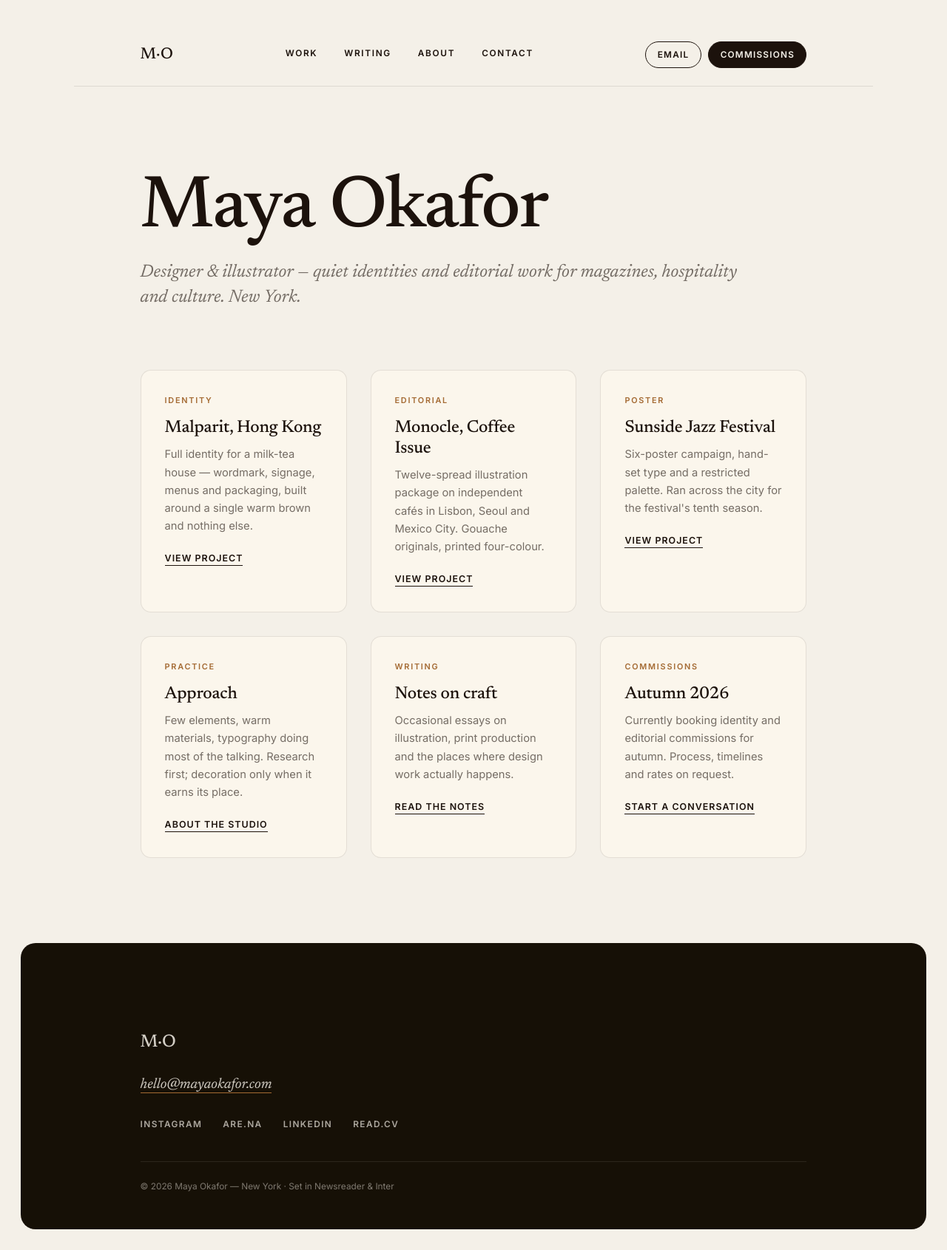
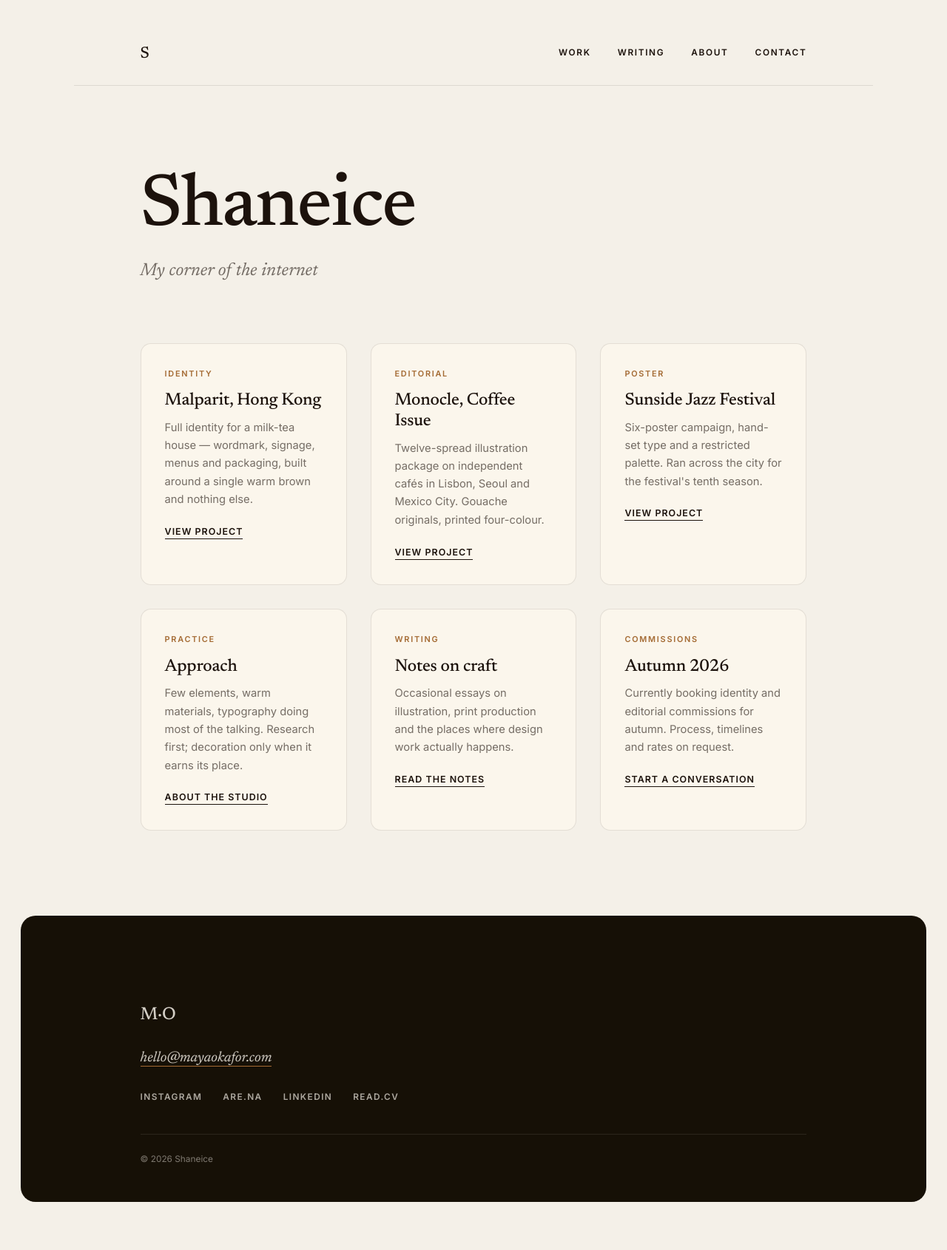
Before and after one commit to dorgnahs/playground, a plain HTML site: page index-3.html in a window 1280 px wide. Shown: the whole page at 74% size. After the commit the page ends 1653 px from the top, so only its background shows below. Drawn offline with Linux system fonts and the light colour scheme.

Commit message:
Update index-3.html for Shaneice branding

```diff
--- a/index-3.html
+++ b/index-3.html
@@ -3,12 +3,12 @@
 <head>
 <meta charset="UTF-8">
 <meta name="viewport" content="width=device-width, initial-scale=1.0">
-<title>Maya Okafor — Designer &amp; Illustrator</title>
-<meta name="description" content="Maya Okafor — designer and illustrator, New York.">
+<title>Shaneice</title>
+<meta name="description" content="Shaneice">
 
 <!-- ============================================================
   QUICK START
-  1. Find/replace "Maya Okafor" (also update <title>).
+  1. Find/replace "Shaneice" (also update <title>).
   2. Edit nav links to point at your subpages.
   3. Rewrite the hero title/subtitle and the six grid cards.
      Each card: a small-caps tag, a title, body text, and a link.
@@ -26,24 +26,19 @@
 
 <!-- ============ NAV (wireframe: logo / links / actions) ============ -->
 <header class="nav">
-  <a href="index.html" class="wordmark">M·O</a>
+  <a href="index.html" class="wordmark">S</a>
   <nav class="nav-links" aria-label="Primary">
     <a href="work.html">Work</a>
     <a href="writing.html">Writing</a>
     <a href="about.html">About</a>
     <a href="contact.html">Contact</a>
   </nav>
-  <div class="nav-actions">
-    <a href="mailto:hello@mayaokafor.com" class="btn btn-ghost">Email</a>
-    <a href="contact.html" class="btn btn-solid">Commissions</a>
-  </div>
 </header>
 
 <!-- ============ HERO (wireframe: Title / Subtitle band) ============ -->
 <section class="hero">
-  <h1 class="hero-title">Maya Okafor</h1>
-  <p class="hero-sub">Designer &amp; illustrator — quiet identities and editorial
-  work for magazines, hospitality and culture. New York.</p>
+  <h1 class="hero-title">Shaneice</h1>
+  <p class="hero-sub">My corner of the internet</p>
 </section>
 
 <!-- ============ GRID (wireframe: 3 × 2 blocks) ============ -->
@@ -104,6 +99,14 @@
 
   </div>
 </section>
+  <section><div><a
+  data-pin-do="embedBoard"
+  data-pin-board-width="400"
+  data-pin-scale-height="240"
+  data-pin-scale-width="80"
+  href="https://ca.pinterest.com/shaneicecom/cities/ottawa/"
+></a>
+</div></section>
 
 <!-- ============ FOOTER (wireframe: logo + socials) ============ -->
 <footer class="footer">
@@ -118,7 +121,7 @@
       <a href="#">LinkedIn</a>
       <a href="#">Read.cv</a>
     </nav>
-    <p class="footer-fine">© 2026 Maya Okafor — New York · Set in Newsreader &amp; Inter</p>
+    <p class="footer-fine">© 2026 Shaneice</p>
   </div>
 </footer>
 
```
